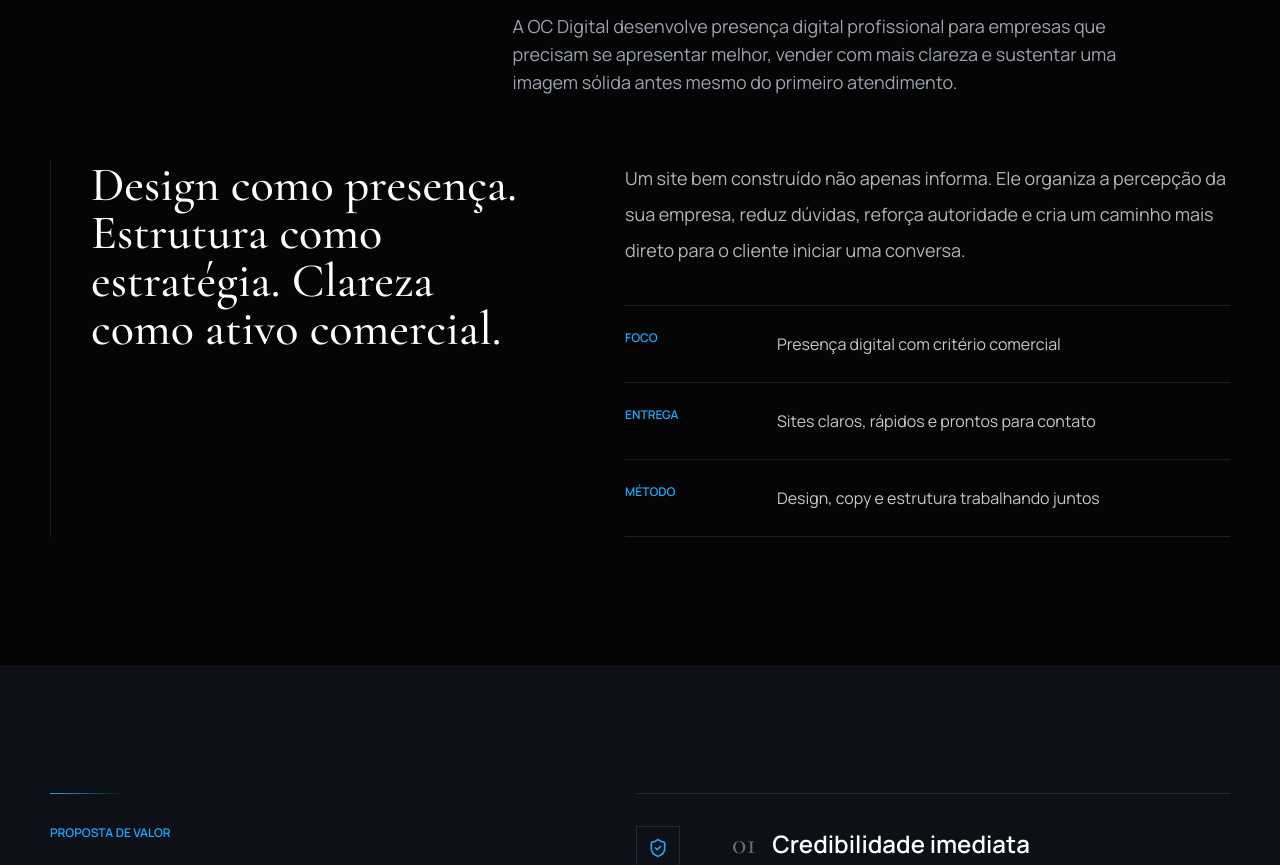
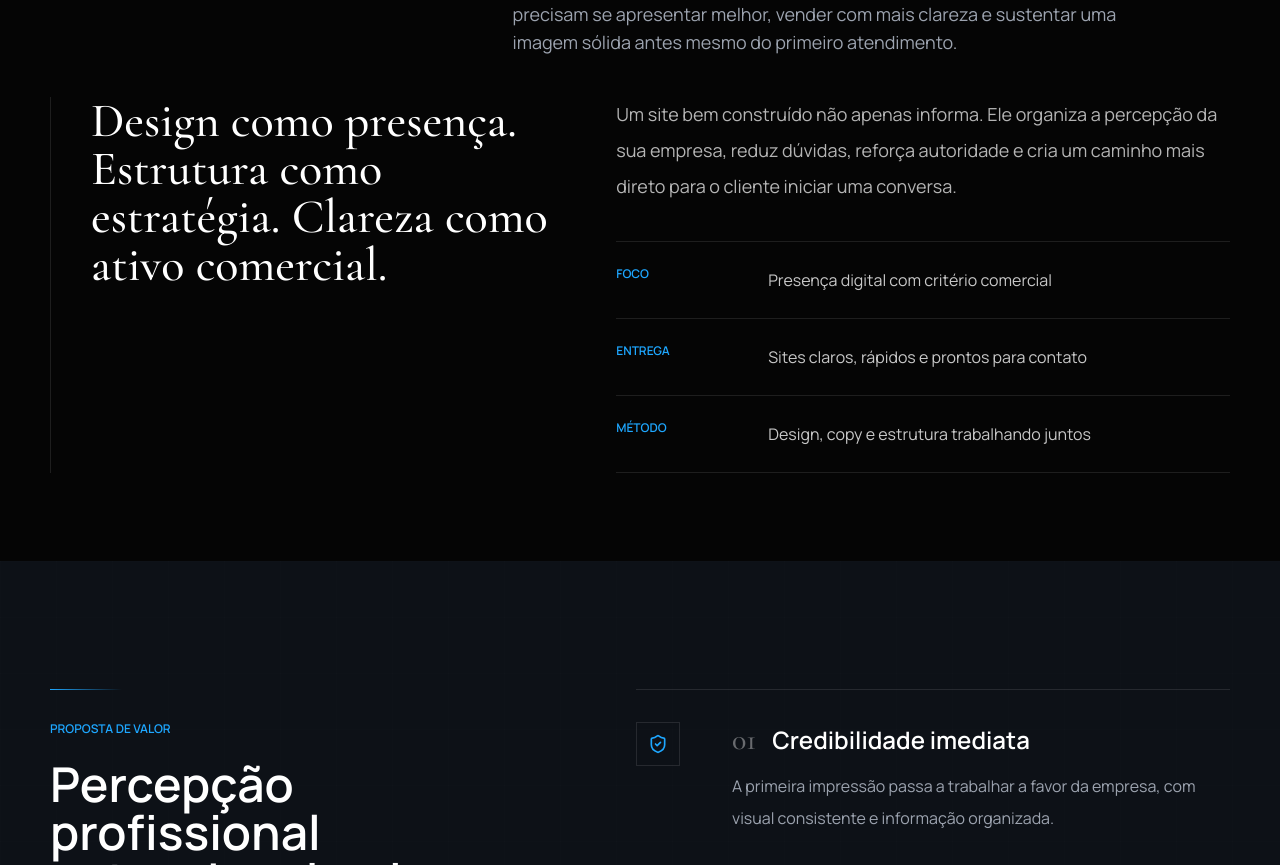
Before and after one commit to lucasccruz30-jpg/site-ocdigital, a Next.js app: page / in a window 1280 px wide. Shown: the part 1132-1997 px from the top of the page. Built offline with nearby package versions, Linux system fonts and the light colour scheme.

Commit message:
Tighten about section spacing

```diff
--- a/components/AboutSection.tsx
+++ b/components/AboutSection.tsx
@@ -9,7 +9,7 @@ const facts = [
 
 export function AboutSection() {
   return (
-    <section id="sobre" className="section-rule bg-ink py-24 md:py-32">
+    <section id="sobre" className="section-rule bg-ink py-[72px] md:py-[88px]">
       <div className="site-container">
         <SectionIntro
           eyebrow="Sobre a OC Digital"
@@ -17,7 +17,7 @@ export function AboutSection() {
           description="A OC Digital desenvolve presença digital profissional para empresas que precisam se apresentar melhor, vender com mais clareza e sustentar uma imagem sólida antes mesmo do primeiro atendimento."
         />
 
-        <div className="mt-16 grid gap-10 lg:grid-cols-[0.9fr_1.1fr] lg:gap-20">
+        <div className="mt-10 grid gap-8 lg:grid-cols-[0.9fr_1.1fr] lg:gap-16">
           <Reveal className="border-l border-white/10 pl-6 md:pl-10">
             <p className="font-display text-3xl leading-[1.12] text-white md:text-5xl">
               Design como presença. Estrutura como estratégia. Clareza como
```
